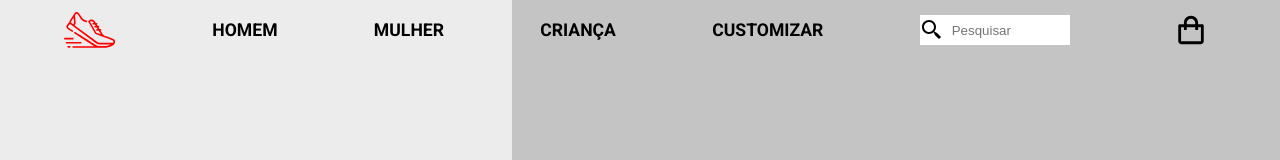
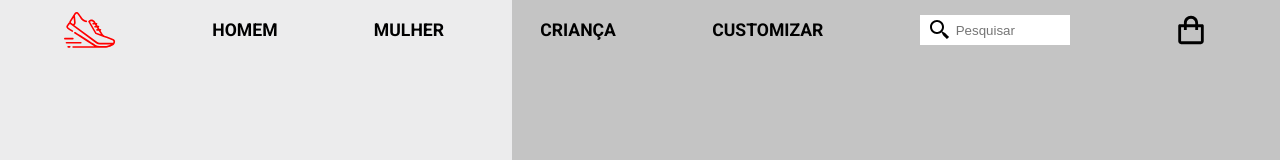
Before and after one commit to jonathatargino/rocket-shoes, a React (Vite) app: page / in a window 1280 px wide. Shown: the top 160 px of the page. Built offline with nearby package versions, Linux system fonts and the light colour scheme.

Commit message:
SearchInput icon position adjusted

```diff
--- a/src/components/SearchInput/styles.module.css
+++ b/src/components/SearchInput/styles.module.css
@@ -7,6 +7,7 @@
   background-image: url(../../assets/icon-search.svg);
   background-repeat: no-repeat;
   background-position: left;
-  padding-left: 32px;
+  background-position-x: 8px;
+  padding-left: 36px;
   padding-right: 16px;
 }
```
